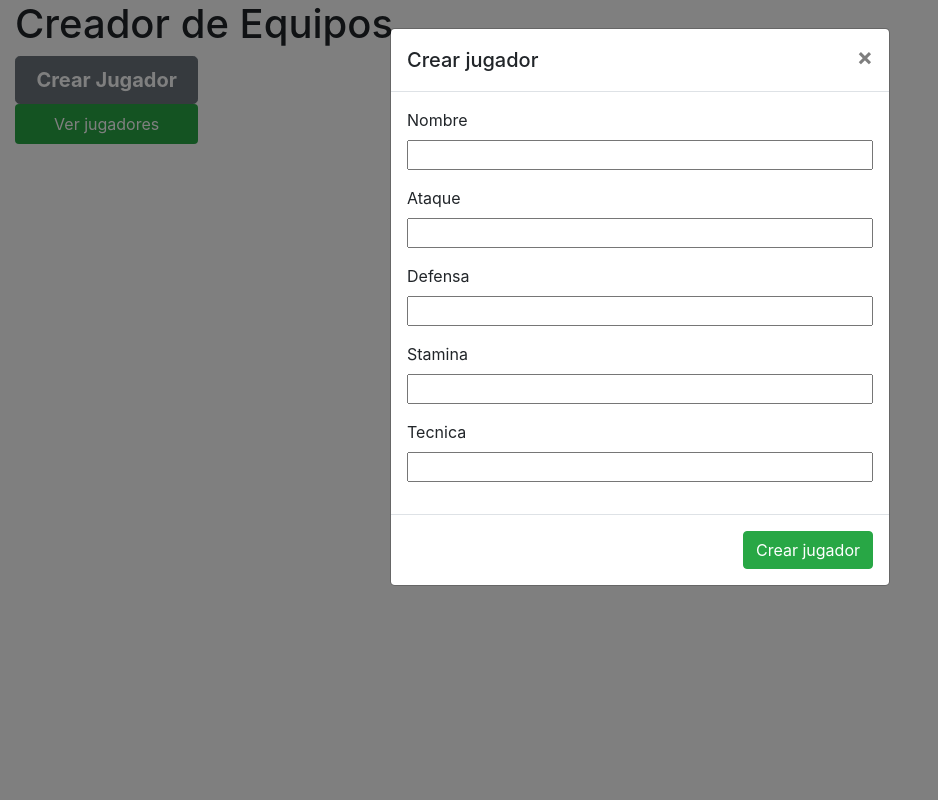
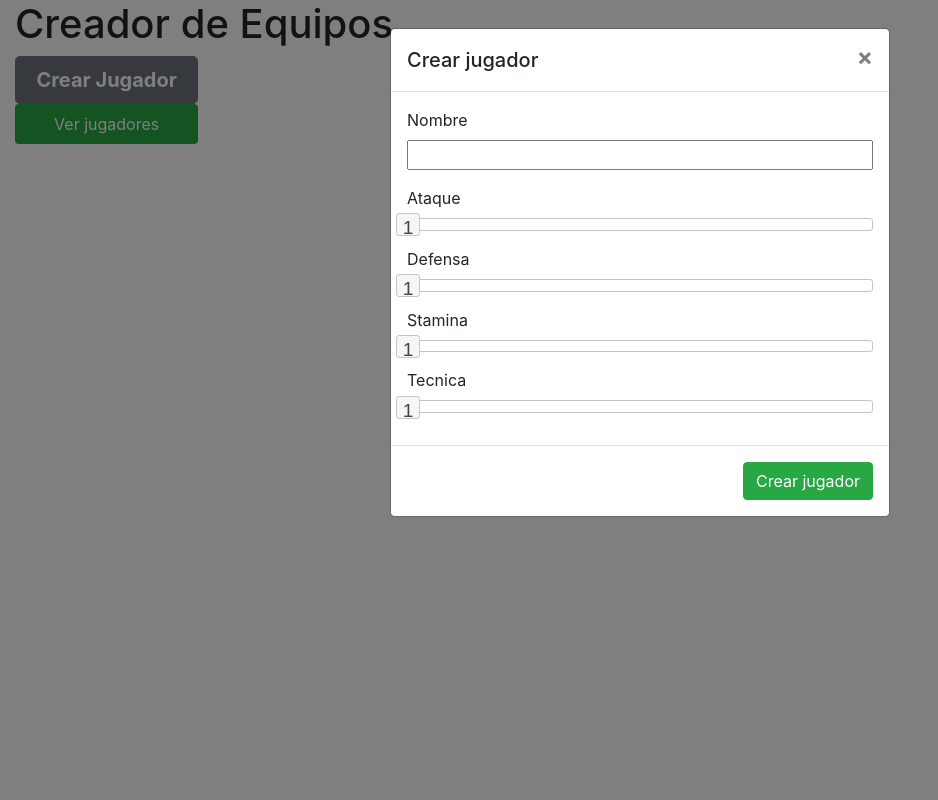
Before and after one commit to rquinb/football-teams-manager, a Flask app: page /administrador-de-jugadores in a window 1280 px wide, after a click on "Crear Jugador". Shown: the whole page, without its empty margins (0-938 px from the left). Run offline with Flask 2, Linux system fonts and the light colour scheme; data comes from the database, SQL or seed files in the repository; data that the repository does not hold is empty; some libraries are stand-ins or nearby versions.

Commit message:
Adds sliders for setting skills in "add new player" form

```diff
--- a/static/script.js
+++ b/static/script.js
@@ -7,10 +7,10 @@ $.get( `${baseUrl}/skills/`, function( data ) {
 
 $("#nuevo-jugador").on("click",function(){
     var nombre = $("#nombre").val();
-    var ataque = parseInt($("#ataque").val());
-    var defensa = parseInt($("#defensa").val());
-    var stamina = parseInt($("#stamina").val());
-    var tecnica = parseInt($("#tecnica").val());
+    var ataque = parseInt($("#ataque").slider("value"));
+    var defensa = parseInt($("#defensa").slider("value"));
+    var stamina = parseInt($("#stamina").slider("value"));
+    var tecnica = parseInt($("#tecnica").slider("value"));
     $("#players-container").append(createPlayerCard(nombre,ataque,defensa,stamina,tecnica));
     // Save to DB
     $.ajax({
@@ -21,6 +21,20 @@ $("#nuevo-jugador").on("click",function(){
         contentType: "application/json; charset=utf-8"
       });
 });
+
+$(".players-data-numeric-input").slider({
+  min: 1,
+  max: 5,
+  create: function( event, ui ) {
+    $(this).find(".ui-slider-handle").text($(this).slider("value"));
+  },
+  slide: function( event, ui ) {
+    $(this).find(".ui-slider-handle").text( ui.value );
+  }
+});
+
+$( ".form-control-range" ).slider();
+
 
 $.get( `${baseUrl}/players/`, function( data ) {
     let players_data = data.data;
--- a/static/styles.css
+++ b/static/styles.css
@@ -36,3 +36,11 @@
 .players-data-input{
     width: 100%;
 }
+
+.ui-slider .ui-slider-handle {
+    color: #28a745;
+    font-size: larger;
+    padding: 0;
+    text-align: center;
+    text-decoration:none;
+}
--- a/templates/players.html
+++ b/templates/players.html
@@ -2,6 +2,7 @@
     <header>
         <link rel="stylesheet" href="https://stackpath.bootstrapcdn.com/bootstrap/4.5.0/css/bootstrap.min.css" integrity="sha384-9aIt2nRpC12Uk9gS9baDl411NQApFmC26EwAOH8WgZl5MYYxFfc+NcPb1dKGj7Sk" crossorigin="anonymous">
         <link rel="stylesheet" href="../static/styles.css">
+        <link rel="stylesheet" href="https://code.jquery.com/ui/1.12.0/themes/smoothness/jquery-ui.css">
     </header>
     <body>
         <div class="container-fluid">
@@ -33,19 +34,27 @@
                                         </div>
                                         <div class="form-group">
                                             <label for="ataque">Ataque</label>
-                                            <input id="ataque" type="number" class="players-data-input">
+                                            <div id="ataque" class="players-data-numeric-input">
+                                                <div class="ui-slider-handle custom-handle"></div>
+                                            </div>
                                         </div>
                                         <div class="form-group">
                                             <label for="defensa">Defensa</label>
-                                            <input id="defensa" type="number" class="players-data-input">
+                                            <div id="defensa" class="players-data-numeric-input">
+                                                <div class="ui-slider-handle custom-handle"></div>
+                                            </div>
                                         </div>
                                         <div class="form-group">
                                             <label for="stamina">Stamina</label>
-                                            <input id="stamina" type="number" class="players-data-input">
+                                            <div id="stamina" class="players-data-numeric-input">
+                                                <div class="ui-slider-handle custom-handle"></div>
+                                            </div>
                                         </div>
                                         <div class="form-group">
                                             <label for="tecnica">Tecnica</label>
-                                            <input id="tecnica" type="number" class="players-data-input">
+                                            <div id="tecnica" class="players-data-numeric-input">
+                                                <div class="ui-slider-handle custom-handle"></div>
+                                            </div>
                                         </div>
                                     </form>
                                 </div>
@@ -65,6 +74,7 @@
         </div>
     </body>
     <script src="https://code.jquery.com/jquery-3.5.1.js" integrity="sha256-QWo7LDvxbWT2tbbQ97B53yJnYU3WhH/C8ycbRAkjPDc=" crossorigin="anonymous"></script>
+    <script src="https://code.jquery.com/ui/1.12.1/jquery-ui.min.js" integrity="sha256-VazP97ZCwtekAsvgPBSUwPFKdrwD3unUfSGVYrahUqU=" crossorigin="anonymous"></script>
     <script src="https://stackpath.bootstrapcdn.com/bootstrap/4.3.1/js/bootstrap.min.js"></script>
     <script src="../static/script.js"></script>
 </html>
```
